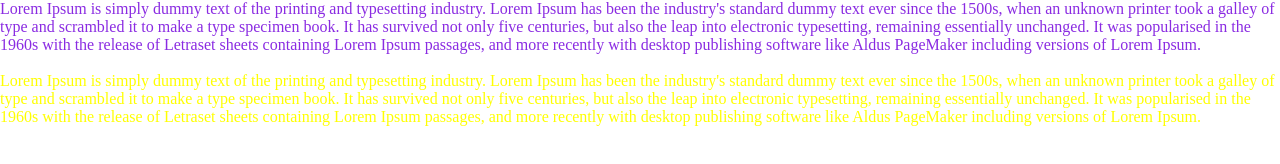
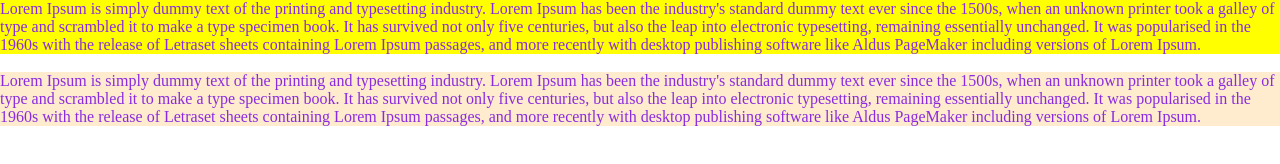
Before and after one commit to denilsonferreiradearaujo/Curso_css3, a plain HTML site: page modulo_01/class-id.html in a window 1280 px wide. Drawn offline with Linux system fonts and the light colour scheme.

Commit message:
acrescentando seletores ID

```diff
--- a/modulo_01/class-id.html
+++ b/modulo_01/class-id.html
@@ -10,10 +10,10 @@
 
 <body>
 
-    <p class="texto_principal">Lorem Ipsum is simply dummy text of the printing and typesetting industry. Lorem Ipsum has been the industry's standard dummy text ever since the 1500s, when an unknown printer took a galley of type and scrambled it to make a type specimen book. It has survived not only five centuries, but also the leap into electronic typesetting, remaining essentially unchanged. It was popularised in the 1960s with the release of Letraset sheets containing Lorem Ipsum passages, and more recently with desktop publishing software like Aldus PageMaker including versions of Lorem Ipsum.</p>
+    <p class="texto_principal" id="texto1">Lorem Ipsum is simply dummy text of the printing and typesetting industry. Lorem Ipsum has been the industry's standard dummy text ever since the 1500s, when an unknown printer took a galley of type and scrambled it to make a type specimen book. It has survived not only five centuries, but also the leap into electronic typesetting, remaining essentially unchanged. It was popularised in the 1960s with the release of Letraset sheets containing Lorem Ipsum passages, and more recently with desktop publishing software like Aldus PageMaker including versions of Lorem Ipsum.</p>
     <br>
 
-    <p class="texto_secundario">Lorem Ipsum is simply dummy text of the printing and typesetting industry. Lorem Ipsum has been the industry's standard dummy text ever since the 1500s, when an unknown printer took a galley of type and scrambled it to make a type specimen book. It has survived not only five centuries, but also the leap into electronic typesetting, remaining essentially unchanged. It was popularised in the 1960s with the release of Letraset sheets containing Lorem Ipsum passages, and more recently with desktop publishing software like Aldus PageMaker including versions of Lorem Ipsum.</p>
+    <p class="texto_principal" id="texto2">Lorem Ipsum is simply dummy text of the printing and typesetting industry. Lorem Ipsum has been the industry's standard dummy text ever since the 1500s, when an unknown printer took a galley of type and scrambled it to make a type specimen book. It has survived not only five centuries, but also the leap into electronic typesetting, remaining essentially unchanged. It was popularised in the 1960s with the release of Letraset sheets containing Lorem Ipsum passages, and more recently with desktop publishing software like Aldus PageMaker including versions of Lorem Ipsum.</p>
     <br>
 
 </body>
--- a/modulo_01/css/class-id.css
+++ b/modulo_01/css/class-id.css
@@ -4,7 +4,13 @@
     color: blueviolet;
 }
 
-.texto_secundario{
-    color: yellow;
+
+#texto1 {
+    background-color: yellow;
 
 }
+
+#texto2 {
+    background-color: blanchedalmond;
+
+}
```
